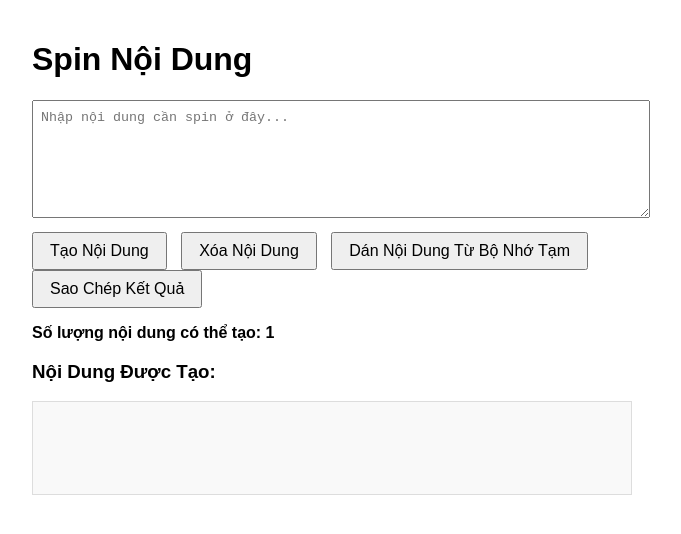
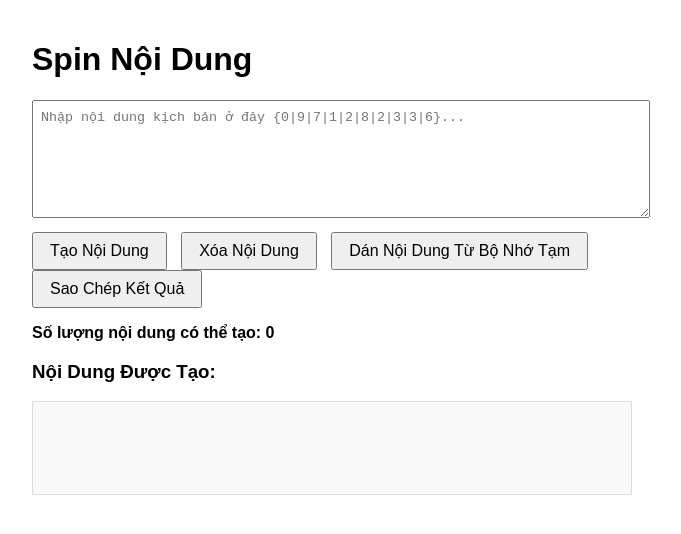
Before and after one commit to hoangminhhp234/nhm, a plain HTML site: page Spin.html in a window 1280 px wide. Both pictures are taken after a click on the button "Tạo Nội Dung". Shown: the whole page, without its empty margins (308-989 px from the left). Drawn offline with Linux system fonts and the light colour scheme.

Commit message:
Update Spin.html

```diff
--- a/Spin.html
+++ b/Spin.html
@@ -3,7 +3,7 @@
 <head>
     <meta charset="UTF-8">
     <meta name="viewport" content="width=device-width, initial-scale=1.0">
-    <title>Spin Nội Dung</title>
+    <title>Tạo Nội Dung Theo Kịch Bản</title>
     <style>
         body { font-family: Arial, sans-serif; max-width: 600px; margin: 0 auto; padding: 20px; }
         textarea { width: 100%; height: 100px; margin-bottom: 10px; font-family: monospace; line-height: 1.4; padding: 8px; }
@@ -17,7 +17,7 @@
 <body>
 
     <h1>Spin Nội Dung</h1>
-    <textarea id="inputText" placeholder="Nhập nội dung cần spin ở đây..."></textarea>
+    <textarea id="inputText" placeholder="Nhập nội dung kịch bản ở đây {0|9|7|1|2|8|2|3|3|6}..."></textarea>
 
     <div>
         <button onclick="generateContent()">Tạo Nội Dung</button>
@@ -33,7 +33,6 @@
     </div>
 
     <script>
-        // Hàm để spin văn bản theo cú pháp {option1|option2|...}
         function spinText(text) {
             const regex = /\{([^{}]*)\}/;
 
@@ -46,38 +45,39 @@
             return text;
         }
 
-        // Hàm đếm số lượng tổ hợp có thể tạo được từ văn bản
-        function countCombinations(text) {
-            const regex = /\{([^{}]*)\}/g;
-            let match;
-            let totalCombinations = 1;
+        function countNestedCombinations(text) {
+    const regex = /\{([^{}]*)\}/;
+    let totalCombinations = 0;
 
-            while ((match = regex.exec(text)) !== null) {
-                const choices = match[1].split("|");
-                totalCombinations *= choices.length;
-            }
 
-            return totalCombinations.toLocaleString("en-US"); // Hiển thị số theo dạng thông thường
-        }
+    while (regex.test(text)) {
+        text = text.replace(regex, (match, options) => {
+            const choices = options.split("|");
+            const choicesCount = choices.length;
+            totalCombinations += choicesCount;
+            return "";
+        });
+    }
 
-        // Hàm tạo nội dung từ văn bản nhập vào và hiển thị số lượng tổ hợp
+    return totalCombinations.toLocaleString("en-US");
+}
+
+
         function generateContent() {
             const inputText = document.getElementById("inputText").value;
             const outputText = spinText(inputText);
             document.getElementById("outputText").textContent = outputText;
 
-            const totalCombinations = countCombinations(inputText);
+            const totalCombinations = countNestedCombinations(inputText);
             document.getElementById("totalCombinations").textContent = totalCombinations;
         }
 
-        // Hàm xóa nội dung nhập vào
         function clearInput() {
             document.getElementById("inputText").value = '';
             document.getElementById("outputText").textContent = '';
             document.getElementById("totalCombinations").textContent = '0';
         }
 
-        // Hàm dán nội dung từ bộ nhớ tạm (clipboard)
         async function pasteClipboard() {
             try {
                 const text = await navigator.clipboard.readText();
@@ -87,7 +87,6 @@
             }
         }
 
-        // Hàm sao chép kết quả vào bộ nhớ tạm
         function copyToClipboard() {
             const outputText = document.getElementById("outputText").textContent;
             if (outputText) {
```
